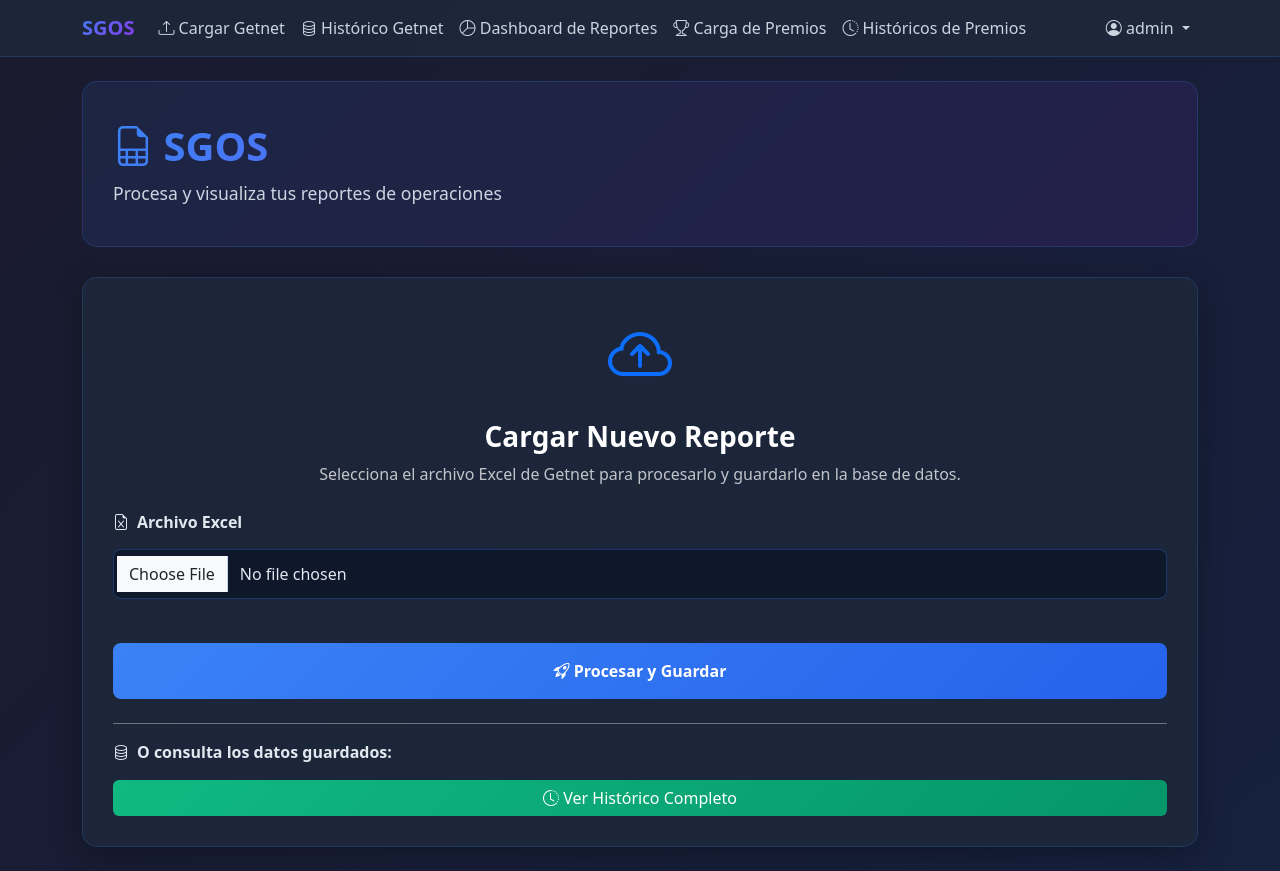
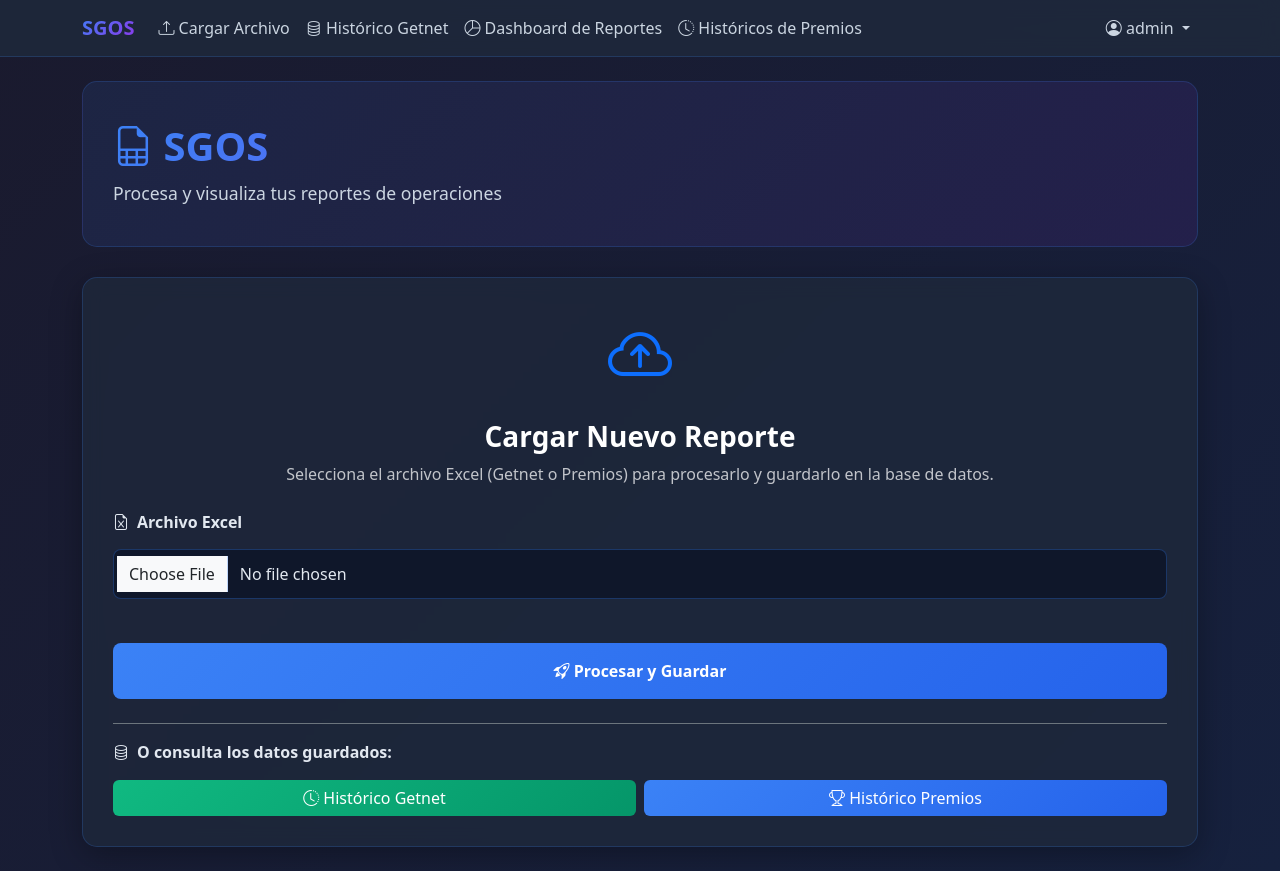
Before and after one commit to kennyAguilar/sgos-reportes, a Flask app: page / in a window 1280 px wide. Run offline with Flask 3, Linux system fonts and the light colour scheme; a user stored in the database is signed in.

Commit message:
Implementacion de carga y visualizacion de Premios separada de Getnet

```diff
--- a/mejoras_pendientes.txt
+++ b/mejoras_pendientes.txt
@@ -1,11 +1,12 @@
 Opciones de Mejora Futura para SGOS
 
-1. Mejoras Visuales y Gráficos (Dashboard Pro)
+1. [PARCIAL - GETNET LISTO] Mejoras Visuales y Gráficos (Dashboard Pro)
    - Qué es: Convertir las tablas simples en un panel de control visual.
+   - Estado: Completado para Getnet. Pendiente desarrollar para Premios y otras operaciones.
    - Incluye: Gráficos de barras (operaciones por hora), líneas de tendencia (mensual), tarjetas con números grandes (KPIs de montos totales) y tablas con buscador y filtros.
    - Valor: Permite analizar la información mucho más rápido de un vistazo.
 
-2. Despliegue en la Nube (Ponerla en Internet)
+2. [COMPLETADO] Despliegue en la Nube (Ponerla en Internet)
    - Qué es: Configurar la aplicación para subirla a un servidor real (como Render o Railway).
    - Incluye: Configuración de servidor (gunicorn), variables de entorno para producción y ajustes de seguridad.
    - Valor: Podrás acceder a la aplicación desde cualquier computadora o celular, no solo desde la tuya.
--- a/sgos_web/app.py
+++ b/sgos_web/app.py
@@ -13,9 +13,9 @@ from flask_login import LoginManager, UserMixin, login_user, login_required, log
 load_dotenv()  # Carga las variables del archivo .env
 
 try:
-    from sgos_web.engine import procesar_sgos, exportar_excel_bytes, obtener_asistentes, guardar_operaciones, generar_reportes
+    from sgos_web.engine import procesar_sgos, exportar_excel_bytes, obtener_asistentes, guardar_datos_db, generar_reportes
 except ImportError:
-    from engine import procesar_sgos, exportar_excel_bytes, obtener_asistentes, guardar_operaciones, generar_reportes
+    from engine import procesar_sgos, exportar_excel_bytes, obtener_asistentes, guardar_datos_db, generar_reportes
 
 app = Flask(__name__)
 app.secret_key = os.environ.get("FLASK_SECRET_KEY", "sgos-secret")
@@ -66,6 +66,7 @@ class Operacion(db.Model):
     validador = db.Column(db.String(100))
     forma_pago = db.Column(db.String(50))
     ingreso_cawa = db.Column(db.String(50))
+    # tipo = db.Column(db.String(50), default='GETNET') # Eliminado, usaremos tabla separada
 
     # Campos calculados útiles para consultas rápidas
     mes = db.Column(db.String(7))  # YYYY-MM
@@ -73,6 +74,28 @@ class Operacion(db.Model):
 
     def __repr__(self):
         return f"<Operacion {self.id} - {self.attendant} - {self.monto}>"
+
+class Premio(db.Model):
+    __tablename__ = 'premios'
+
+    id = db.Column(db.Integer, primary_key=True)
+    fecha = db.Column(db.DateTime, nullable=False)
+    jornada = db.Column(db.DateTime, nullable=False)
+    id_cliente = db.Column(db.String(100))
+    monto = db.Column(db.Float, default=0.0) # Transferencia Final
+    propina = db.Column(db.Float, default=0.0)
+    maquina = db.Column(db.String(50))
+    attendant = db.Column(db.String(100), nullable=False)
+    validador = db.Column(db.String(100))
+    forma_pago = db.Column(db.String(50))
+    ingreso_cawa = db.Column(db.String(50))
+
+    # Campos calculados
+    mes = db.Column(db.String(7))
+    hora = db.Column(db.Integer)
+
+    def __repr__(self):
+        return f"<Premio {self.id} - {self.attendant} - {self.monto}>"
 
 # Crear tablas si no existen (solo para desarrollo local/inicial)
 with app.app_context():
@@ -200,8 +223,8 @@ def index():
 
         # --- NUEVO: Guardar en Base de Datos ---
         try:
-            total_guardados = guardar_operaciones(path, db, Operacion)
-            flash(f"¡Éxito! Se guardaron {total_guardados} registros en la base de datos.")
+            total_guardados, tipo_archivo = guardar_datos_db(path, db, Operacion, Premio)
+            flash(f"¡Éxito! Se guardaron {total_guardados} registros de tipo {tipo_archivo} en la base de datos.")
         except Exception as e:
             flash(f"Error al guardar en base de datos: {str(e)}")
 
@@ -274,13 +297,37 @@ def get_db_dataframe():
     return df
 
 
+def get_premios_dataframe():
+    """Consulta la base de datos de PREMIOS y devuelve un DataFrame"""
+    with db.engine.connect() as conn:
+        df = pd.read_sql(select(Premio), conn)
+
+    if df.empty:
+        return df
+
+    # Renombrar columnas para coincidir con engine.py
+    df = df.rename(columns={
+        "fecha": "Fecha",
+        "jornada": "Jornada",
+        "monto": "Monto",
+        "attendant": "Attendant",
+        "mes": "Mes",
+        "hora": "Hora"
+    })
+
+    # Calcular JornadaDia
+    df["JornadaDia"] = pd.to_datetime(df["Jornada"]).dt.normalize()
+
+    return df
+
+
 @app.route("/dashboard_db", methods=["GET", "POST"])
 @login_required
 def dashboard_db():
     df = get_db_dataframe()
 
     if df.empty:
-        flash("No hay datos en la base de datos.")
+        flash("No hay datos de Getnet en la base de datos.")
         return redirect(url_for("index"))
 
     asistentes_disponibles = sorted(df["Attendant"].dropna().unique().tolist())
@@ -301,7 +348,40 @@ def dashboard_db():
         file_id="db",
         tablas_html=tablas_a_html(tablas),
         asistentes_disponibles=asistentes_disponibles,
-        asistentes_seleccionados=asistentes_seleccionados
+        asistentes_seleccionados=asistentes_seleccionados,
+        titulo_dashboard="Histórico Getnet"
+    )
+
+
+@app.route("/dashboard_premios", methods=["GET", "POST"])
+@login_required
+def dashboard_premios():
+    df = get_premios_dataframe()
+
+    if df.empty:
+        flash("No hay datos de Premios en la base de datos.")
+        return redirect(url_for("index"))
+
+    asistentes_disponibles = sorted(df["Attendant"].dropna().unique().tolist())
+
+    if request.method == "POST":
+        asistentes_sel = request.form.getlist("asistentes")
+        session["asistentes_sel_premios"] = asistentes_sel
+        return redirect(url_for("dashboard_premios"))
+
+    asistentes_sel = session.get("asistentes_sel_premios", [])
+    asistentes_seleccionados = asistentes_sel or asistentes_disponibles
+
+    # Generar reportes usando el DataFrame directo
+    tablas = generar_reportes(df, asistentes_seleccionados)
+
+    return render_template(
+        "dashboard.html",
+        file_id="premios_db",
+        tablas_html=tablas_a_html(tablas),
+        asistentes_disponibles=asistentes_disponibles,
+        asistentes_seleccionados=asistentes_seleccionados,
+        titulo_dashboard="Histórico Premios"
     )
 
 
@@ -310,11 +390,22 @@ def dashboard_db():
 def download(file_id):
     if file_id == "db":
         df = get_db_dataframe()
-        if df.empty:
+        download_name = "reporte_historico_getnet.xlsx"
+    elif file_id == "premios_db":
+        df = get_premios_dataframe()
+        download_name = "reporte_historico_premios.xlsx"
+    else:
+        df = None
+
+    if file_id in ["db", "premios_db"]:
+        if df is None or df.empty:
             return "No hay datos para descargar.", 404
 
         asistentes_disponibles = sorted(df["Attendant"].dropna().unique().tolist())
-        asistentes_sel = session.get("asistentes_sel_db", [])
+
+        # Usar la sesión correcta según el tipo
+        session_key = "asistentes_sel_db" if file_id == "db" else "asistentes_sel_premios"
+        asistentes_sel = session.get(session_key, [])
         asistentes_seleccionados = asistentes_sel or asistentes_disponibles
 
         tablas = generar_reportes(df, asistentes_seleccionados)
@@ -323,7 +414,7 @@ def download(file_id):
         return send_file(
             output,
             as_attachment=True,
-            download_name="reporte_historico_db.xlsx",
+            download_name=download_name,
             mimetype="application/vnd.openxmlformats-officedocument.spreadsheetml.sheet"
         )
 
--- a/sgos_web/templates/dashboard.html
+++ b/sgos_web/templates/dashboard.html
@@ -161,7 +161,7 @@
 
 {% block content %}
     <div class="header-dashboard">
-      <h1><i class="bi bi-graph-up"></i> Data de Reportes</h1>
+      <h1><i class="bi bi-graph-up"></i> {{ titulo_dashboard|default('Data de Reportes') }}</h1>
     </div>
 
     <div class="action-bar">
--- a/sgos_web/templates/index.html
+++ b/sgos_web/templates/index.html
@@ -129,7 +129,7 @@
           <div class="text-center mb-4">
             <i class="bi bi-cloud-arrow-up text-primary" style="font-size: 4rem;"></i>
             <h3 class="mt-3 text-white fw-bold">Cargar Nuevo Reporte</h3>
-            <p class="text-light opacity-75">Selecciona el archivo Excel de Getnet para procesarlo y guardarlo en la base de datos.</p>
+            <p class="text-light opacity-75">Selecciona el archivo Excel (Getnet o Premios) para procesarlo y guardarlo en la base de datos.</p>
           </div>
 
           <label class="form-label"><i class="bi bi-file-earmark-excel"></i> Archivo Excel</label>
@@ -142,9 +142,14 @@
 
         <div class="mt-4 pt-3 border-top border-secondary">
           <label class="form-label mb-3"><i class="bi bi-database"></i> O consulta los datos guardados:</label>
-          <a href="/dashboard_db" class="btn btn-success w-100" style="background: linear-gradient(135deg, #10b981, #059669); border: none;">
-            <i class="bi bi-clock-history"></i> Ver Histórico Completo
-          </a>
+          <div class="d-flex gap-2">
+            <a href="/dashboard_db" class="btn btn-success w-50" style="background: linear-gradient(135deg, #10b981, #059669); border: none;">
+              <i class="bi bi-clock-history"></i> Histórico Getnet
+            </a>
+            <a href="/dashboard_premios" class="btn btn-info w-50" style="background: linear-gradient(135deg, #3b82f6, #2563eb); border: none; color: white;">
+              <i class="bi bi-trophy"></i> Histórico Premios
+            </a>
+          </div>
         </div>
       </div>
     </div>
--- a/sgos_web/templates/layout.html
+++ b/sgos_web/templates/layout.html
@@ -60,7 +60,7 @@
         <ul class="navbar-nav me-auto">
           <li class="nav-item">
             <a class="nav-link" href="{{ url_for('index') }}">
-              <i class="bi bi-upload"></i> Cargar Getnet
+              <i class="bi bi-upload"></i> Cargar Archivo
             </a>
           </li>
           <li class="nav-item">
@@ -73,13 +73,15 @@
               <i class="bi bi-pie-chart"></i> Dashboard de Reportes
             </a>
           </li>
+          <!--
           <li class="nav-item">
             <a class="nav-link" href="{{ url_for('premios') }}">
               <i class="bi bi-trophy"></i> Carga de Premios
             </a>
           </li>
+          -->
           <li class="nav-item">
-            <a class="nav-link" href="{{ url_for('premios') }}">
+            <a class="nav-link" href="{{ url_for('dashboard_premios') }}">
               <i class="bi bi-clock-history"></i> Históricos de Premios
             </a>
           </li>
```
Also changed, not shown: sgos_web/engine.py (+75 -25 lines).
